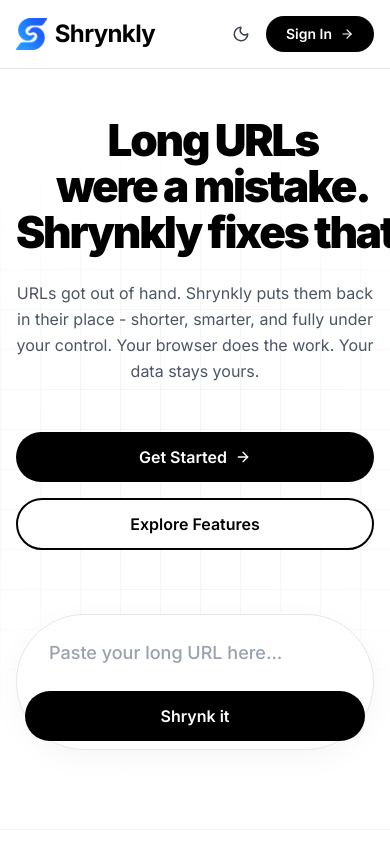
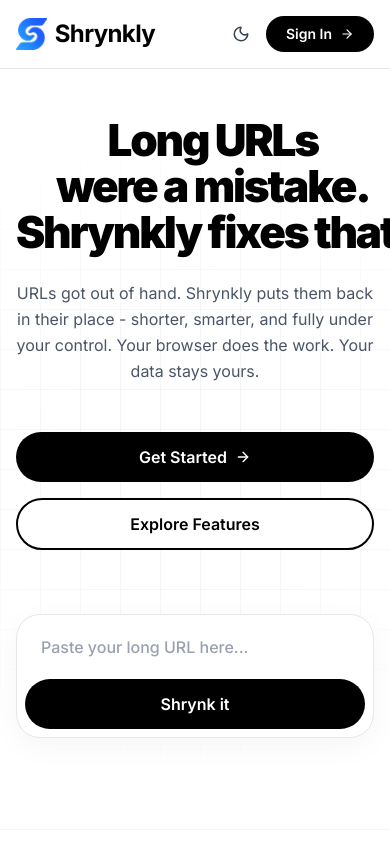
Before and after one commit to thepriyanshbhatt/Shrynkly-URL-Shortner, a React (Vite) app in the folder frontend/: page / in a window 390 px wide. Shown: the top 844 px of the page. Built offline with nearby package versions, Linux system fonts and the light colour scheme.

Commit message:
Fix mobile rendering for shortener box from oval to card

```diff
--- a/frontend/src/App.jsx
+++ b/frontend/src/App.jsx
@@ -174,8 +174,8 @@
             </a>
           </div>
 
-          {/* Shortener Box - Oval Shape */}
-          <div className="w-full max-w-2xl bg-white dark:bg-[#111111] border border-gray-200 dark:border-white/10 rounded-full p-2 shadow-[0_8px_30px_rgb(0,0,0,0.04)] dark:shadow-none relative z-20 transition-all duration-500 hover:shadow-xl hover:border-gray-400 dark:hover:border-white/30 focus-within:ring-4 focus-within:ring-black/5 dark:focus-within:ring-white/10 focus-within:border-black dark:focus-within:border-white">
+          {/* Shortener Box */}
+          <div className="w-full max-w-2xl bg-white dark:bg-[#111111] border border-gray-200 dark:border-white/10 rounded-3xl sm:rounded-full p-2 shadow-[0_8px_30px_rgb(0,0,0,0.04)] dark:shadow-none relative z-20 transition-all duration-500 hover:shadow-xl hover:border-gray-400 dark:hover:border-white/30 focus-within:ring-4 focus-within:ring-black/5 dark:focus-within:ring-white/10 focus-within:border-black dark:focus-within:border-white">
             <form onSubmit={handleShorten} className="flex flex-col sm:flex-row gap-2">
               <input
                 id="urlInput"
@@ -183,12 +183,12 @@
                 value={url}
                 onChange={(e) => setUrl(e.target.value)}
                 placeholder="Paste your long URL here..."
-                className="flex-1 bg-transparent border-0 py-4 px-6 text-lg focus:outline-none placeholder:text-gray-400 dark:placeholder:text-gray-600 font-medium text-black dark:text-white rounded-full"
+                className="flex-1 bg-transparent border-0 py-3 px-4 sm:py-4 sm:px-6 text-base sm:text-lg focus:outline-none placeholder:text-gray-400 dark:placeholder:text-gray-600 font-medium text-black dark:text-white rounded-2xl sm:rounded-full"
               />
               <button
                 type="submit"
                 disabled={loading}
-                className="btn-black flex items-center justify-center min-w-[140px]"
+                className="btn-black flex items-center justify-center min-w-[140px] rounded-2xl sm:rounded-full py-3 sm:py-4"
               >
                 {loading ? (
                   <div className="w-5 h-5 border-2 border-white/30 border-t-white dark:border-black/30 dark:border-t-black rounded-full animate-spin" />
```
